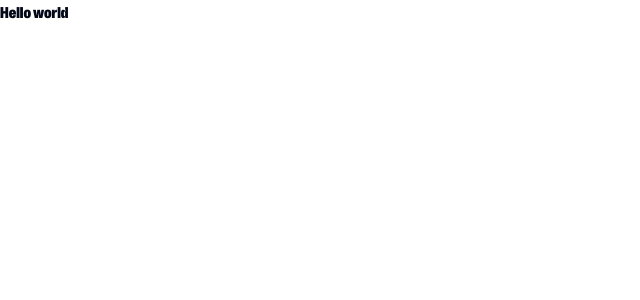
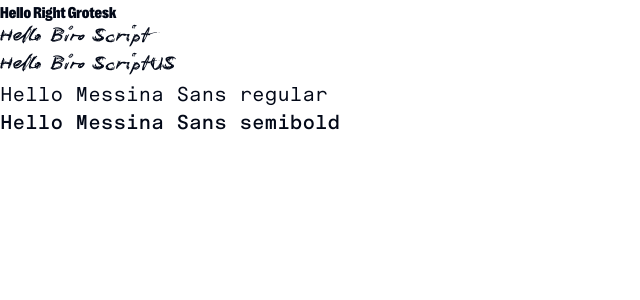
Before and after one commit to Ivan011001/ape-nft, a Next.js app: page / in a window 1280 px wide. Shown: the top 300 px of the page, without its empty margins (0-640 px from the left). Built offline with nearby package versions, Linux system fonts and the light colour scheme.

Commit message:
fix: simplified font usage

```diff
--- a/app/layout.tsx
+++ b/app/layout.tsx
@@ -1,4 +1,5 @@
 import type { Metadata } from "next";
+import { messinaSans, biroScript, biroScriptUS } from "@/utils/customFonts";
 import localFont from "next/font/local";
 
 import "./globals.css";
@@ -27,7 +28,11 @@
 }>) {
   return (
     <html lang="en">
-      <body className={rightGrotesk.className}>{children}</body>
+      <body
+        className={`${messinaSans.variable} ${biroScript.variable} ${biroScriptUS.variable} ${rightGrotesk.className}`}
+      >
+        {children}
+      </body>
     </html>
   );
 }
--- a/app/page.tsx
+++ b/app/page.tsx
@@ -1,5 +1,15 @@
 const HomePage = () => {
-  return <div>Hello world</div>;
+  return (
+    <div>
+      <p>Hello Right Grotesk</p>
+      <p className="text-xl font-biroScript">Hello Biro Script</p>
+      <p className="text-xl font-biroScriptUS">Hello Biro ScriptUS</p>
+      <p className="text-xl font-messinaSans">Hello Messina Sans regular</p>
+      <p className="text-xl font-messinaSans font-semibold">
+        Hello Messina Sans semibold
+      </p>
+    </div>
+  );
 };
 
 export default HomePage;
--- a/tailwind.config.ts
+++ b/tailwind.config.ts
@@ -10,6 +10,11 @@
   ],
   prefix: "",
   theme: {
+    fontFamily: {
+      messinaSans: ["var(--font-messina-sans)"],
+      biroScript: ["var(--font-biro-script)"],
+      biroScriptUS: ["var(--font-biro-script-us)"],
+    },
     container: {
       center: true,
       padding: "2rem",
--- /dev/null
+++ b/utils/customFonts.ts
@@ -0,0 +1,37 @@
+import localFont from "next/font/local";
+
+const biroScript = localFont({
+  src: [
+    {
+      path: "../public/fonts/BiroScript/font-bold.woff2",
+    },
+  ],
+  variable: "--font-biro-script",
+});
+
+const biroScriptUS = localFont({
+  src: [
+    {
+      path: "../public/fonts/BiroScript/font-us-bold.woff2",
+    },
+  ],
+  variable: "--font-biro-script-us",
+});
+
+const messinaSans = localFont({
+  src: [
+    {
+      path: "../public/fonts/MessinaSans/font-regular.woff2",
+      weight: "400",
+      style: "normal",
+    },
+    {
+      path: "../public/fonts/MessinaSans/font-semibold.woff2",
+      weight: "600",
+      style: "normal",
+    },
+  ],
+  variable: "--font-messina-sans",
+});
+
+export { biroScript, biroScriptUS, messinaSans };
```
